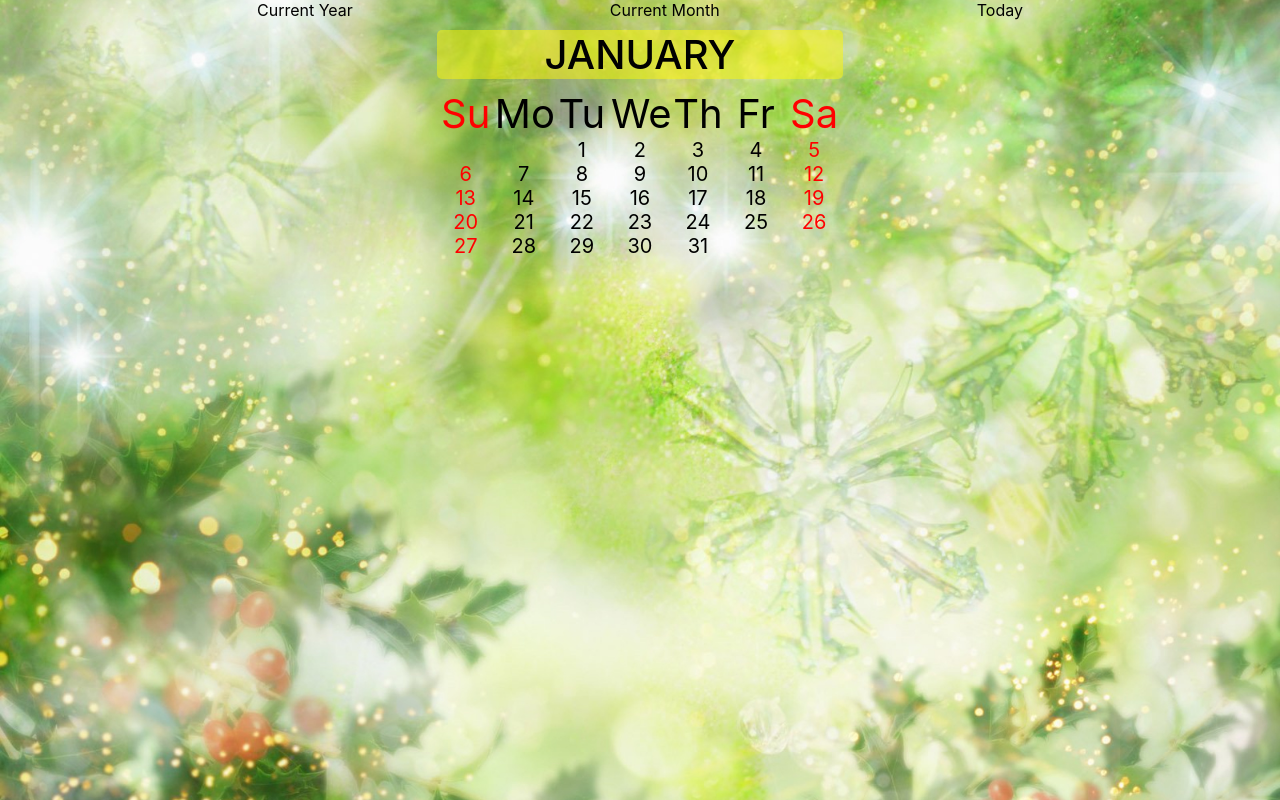
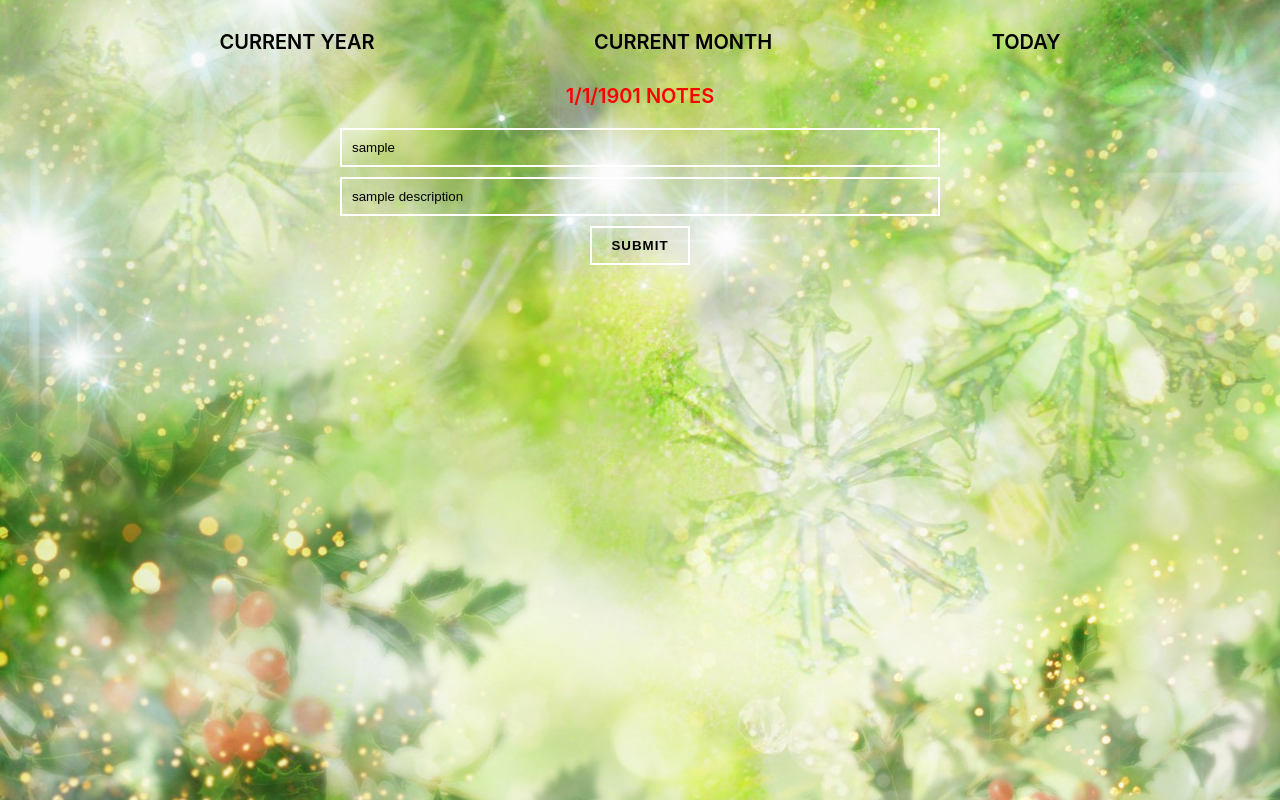
Before and after one commit to AntonPanfilov1986/React, a React (Create React App) app: page /year/1/month/1/day/1 in a window 1280 px wide. Built offline with nearby package versions, Linux system fonts and the light colour scheme.

Commit message:
adds date styles

```diff
--- a/src/App.css
+++ b/src/App.css
@@ -11,4 +11,5 @@ a {
 }
 a:hover {
   color: blue;
+  transition: 500ms;
 }
--- a/src/App.js
+++ b/src/App.js
@@ -43,14 +43,16 @@ state = {
           }}/>
            <Route path="/year/:year/month/:month" exact render={({ match }) => {
             return (
-              <DayPage startDate={new Date(Number(match.params.year), Number(match.params.month) - 1, Number(match.params.day))}/>
-            )
-          }}/>
-           <Route path="/year/:year/month/:month/day/:day" exact render={({ match }) => {
-            return (
               <div className="month-page">
               <Month startDate={new Date(Number(match.params.year), Number(match.params.month) - 1)}/>
               </div>
+            )
+          }}/>
+          <Route path="/year/:year/month/:month/day/:day" exact render={({ match }) => {
+            return (
+              <DayPage startDate={new Date(Number(match.params.year),
+                Number(match.params.month) - 1,
+                Number(match.params.day))}/>
             )
           }}/>
           <Route path="/today" exact render={() => {
--- a/src/components/day/day.component.css
+++ b/src/components/day/day.component.css
@@ -9,7 +9,13 @@
   .day:nth-child(7n+1) {
     color: red;
   }
-  .day.today {
+  .day:nth-child(7n):hover {
+    color: blue;
+  }
+  .day:nth-child(7n+1):hover {
+    color: blue;
+  }
+  a > .today {
       background-color: rgba(255, 0, 0, 0.5);
       border-radius: 50%;
   }
--- a/src/components/day/day.component.js
+++ b/src/components/day/day.component.js
@@ -6,9 +6,13 @@ import { Link } from 'react-router-dom';
 export default class DayComponent extends Component {
   render() {
     const date = this.props.date;
+    if (!date) {
+      return <div className='day'></div>;
+    }
     const isToday = date && (new Date().toDateString() === date.toDateString());
+
     return (
-      <Link to='' className='day'>
+      <Link to={`/year/${date.getFullYear()}/month/${date.getMonth()+1}/day/${date.getDate()}`} className='day'>
         <div className={classnames({ today: isToday})}>
           {date ? date.getDate() : null}
         </div>
--- /dev/null
+++ b/src/components/dayPage/dayPage.component.css
@@ -0,0 +1,42 @@
+.day-page {
+    text-align: center;
+}
+.day-page-style {
+    color: red;
+    font-size: 20px;
+    font-weight: 600;
+    margin-bottom: 20px;
+    text-transform: uppercase;
+}
+.day-page > form {
+    display: flex;
+    flex-direction: column;
+    width: 600px;
+    align-items: center;
+    margin: 0 auto;
+}
+.day-page > form > input {
+    margin-bottom: 10px;
+    width: 100%;
+    background-color: inherit;
+    border: 2px solid white;
+    padding: 10px;
+    outline: none;
+}
+.day-page > form > .submit {
+    width: 100px;
+    font-weight: 700;
+    text-transform: uppercase;
+    letter-spacing: 1px;
+}
+.day-page > form > .submit:hover {
+    border: 2px solid white;
+    background-color: rgba(255, 247, 10, 0.3);
+}
+.day-page > form > input:focus {
+    border: 2px solid rosybrown;
+}
+.day-page > form > .submit:active {
+    border: 2px solid rosybrown;
+    background-color: inherit;
+}
--- a/src/components/dayPage/dayPage.component.jsx
+++ b/src/components/dayPage/dayPage.component.jsx
@@ -1,11 +1,42 @@
 import React, { Component } from 'react'
-
+import './dayPage.component.css'
 export default class DayPageComponent extends Component {
+    state = {
+      title: 'sample',
+      description: 'sample description',
+    }
+    handleTitleChange = (event) => {
+        this.setState({title: event.target.value});
+    }
+    handleDescriptionChange = (event) => {
+        this.setState({description: event.target.value});
+    }
+    handleSubmit = (event) => {
+      event.preventDefault();
+      console.log(this.state);
+    }
     render() {
         return (
-            <div>
-              <input type="text"/>
+          <div className='day-page'>
+            <div className='day-page-style'>
+              {this.props.startDate.toLocaleDateString()}{' notes'}
             </div>
+            <form onSubmit={this.handleSubmit}>
+            <input
+              type="text"
+              name='title'
+              value={this.state.title}
+              onChange={this.handleTitleChange}
+            />
+            <input
+              type="text"
+              name='description'
+              value={this.state.description}
+              onChange={this.handleDescriptionChange}
+            />
+            <input className="submit" type="submit" value='Submit'/>
+            </form>
+        </div>
         )
     }
 }
--- a/src/components/navbar/navbar.component.css
+++ b/src/components/navbar/navbar.component.css
@@ -1,4 +1,9 @@
 .navbar {
     display: flex;
     justify-content: space-evenly;
+    font-size: 20px;
+    font-weight: 600;
+    text-transform: uppercase;
+    margin: 30px 0;
+
   }
--- a/src/components/yearpage/yearpage.component.css
+++ b/src/components/yearpage/yearpage.component.css
@@ -7,16 +7,23 @@
 .year-head {
     display: flex;
     justify-content: space-evenly;
-    padding-top: 20px;
+    line-height: 25px;
     font-size: 46px;
     font-weight: 700;
     text-transform: uppercase;
+    width: 700px;
+    margin: 0 auto;
+}
+.year-head > a {
+    display: flex;
+    align-items: center;
 }
 button {
     text-transform: uppercase;
     background: transparent;
     border-radius: 10%;
     border-color: rgba(144, 185, 107, 0.5);
+    font-size: 20px;
 }
 button:hover {
     background-color: rgba(255, 255, 255, 0.5);
```
